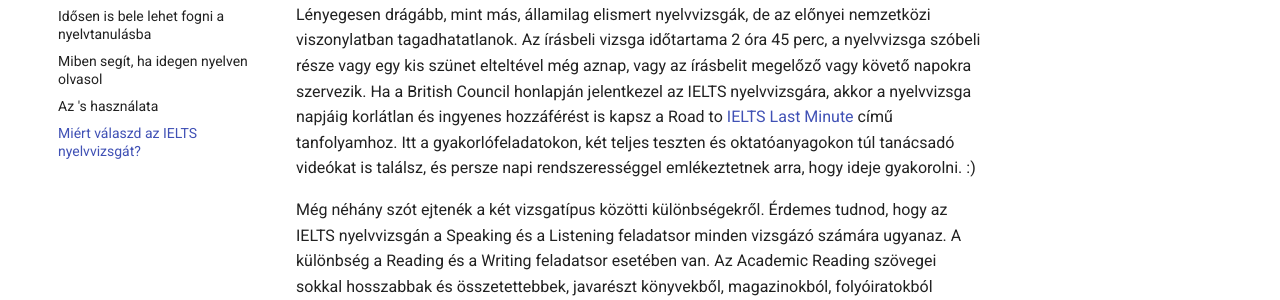
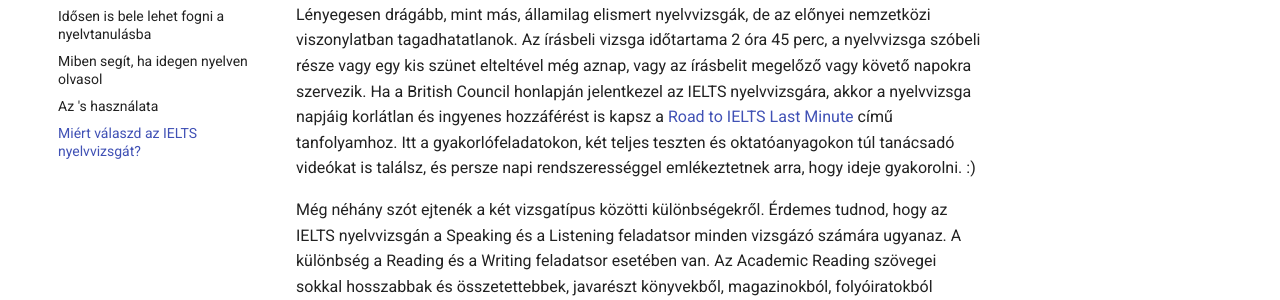
Before and after one commit to nialan/foxangol, an MkDocs documentation site: the page built from docs/blog/posts/ielts.md, in a window 1280 px wide and 900 px high, scrolled down 1570 px. Shown: the part 281-581 px from the top of the window. Built offline with MkDocs 1.6.1 and Material for MkDocs 9.7.7, drawn with Linux system fonts in a browser that asks for light colours; some of the changed text lies outside the part shown.

Commit message:
Fix more in-text links

```diff
--- a/docs/blog/posts/ielts.md
+++ b/docs/blog/posts/ielts.md
@@ -30,7 +30,7 @@ Az Academic típusban akkor érdemes gondolkodnod, ha egy külföldi felsőoktat
 
 Mindenképp érdemes a jelentkezés előtt csekkolnod, hogy az adott szervezet, illetve oktatási intézmény melyik típusú nyelvvizsgát kéri, illetve az elérendő pontszámot, ún. „band”-et. Ezek után nincs is más hátra, mint egy jó tanárt találni, aki jártas az IELTS nyelvvizsgára való felkészítésben, és mehet is a közös, örömteli munka! :)
 
-A nyelvvizsga díja mindkét típus esetén egységesen 93 500 Ft (2026 júniusában aktuális adat). Lényegesen drágább, mint más, államilag elismert nyelvvizsgák, de az előnyei nemzetközi viszonylatban tagadhatatlanok. Az írásbeli vizsga időtartama 2 óra 45 perc, a nyelvvizsga szóbeli része vagy egy kis szünet elteltével még aznap, vagy az írásbelit megelőző vagy követő napokra szervezik. Ha a British Council honlapján jelentkezel az IELTS nyelvvizsgára, akkor a nyelvvizsga napjáig korlátlan és ingyenes hozzáférést is kapsz a Road to [IELTS Last Minute](https://www.roadtoielts.com/) című tanfolyamhoz. Itt a gyakorlófeladatokon, két teljes teszten és oktatóanyagokon túl tanácsadó videókat is találsz, és persze napi rendszerességgel emlékeztetnek arra, hogy ideje gyakorolni. :)
+A nyelvvizsga díja mindkét típus esetén egységesen 93 500 Ft (2026 júniusában aktuális adat). Lényegesen drágább, mint más, államilag elismert nyelvvizsgák, de az előnyei nemzetközi viszonylatban tagadhatatlanok. Az írásbeli vizsga időtartama 2 óra 45 perc, a nyelvvizsga szóbeli része vagy egy kis szünet elteltével még aznap, vagy az írásbelit megelőző vagy követő napokra szervezik. Ha a British Council honlapján jelentkezel az IELTS nyelvvizsgára, akkor a nyelvvizsga napjáig korlátlan és ingyenes hozzáférést is kapsz a [Road to IELTS Last Minute](https://www.roadtoielts.com/) című tanfolyamhoz. Itt a gyakorlófeladatokon, két teljes teszten és oktatóanyagokon túl tanácsadó videókat is találsz, és persze napi rendszerességgel emlékeztetnek arra, hogy ideje gyakorolni. :)
 
 Még néhány szót ejtenék a két vizsgatípus közötti különbségekről. Érdemes tudnod, hogy az IELTS nyelvvizsgán a Speaking és a Listening feladatsor minden vizsgázó számára ugyanaz. A különbség a Reading és a Writing feladatsor esetében van. Az Academic Reading szövegei sokkal hosszabbak és összetettebbek, javarészt könyvekből, magazinokból, folyóiratokból származó hiteles írások, melyek tükrözik a főiskolai és egyetemi életben is használt tudományos nyelvezetet. A Writing feladatsorok esetében, ha a General Training-et választod, egy levélírásra és egy könnyebb esszére számíthatsz. Az Academic típus esetén viszont egy ábra rövid, tömör, lényegre törő leírása, illetve egy összetettebb, igényes stílusban megírt fogalmazás lesz a feladatod.
 
```
